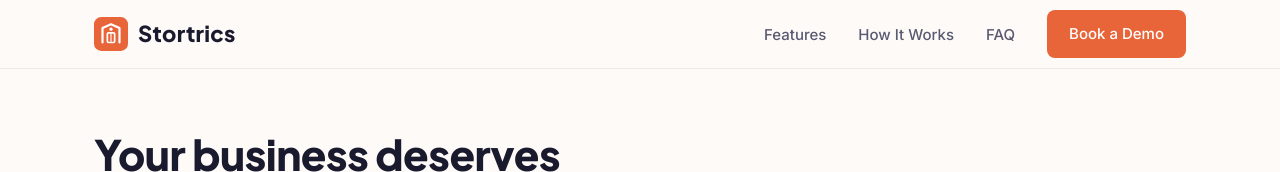
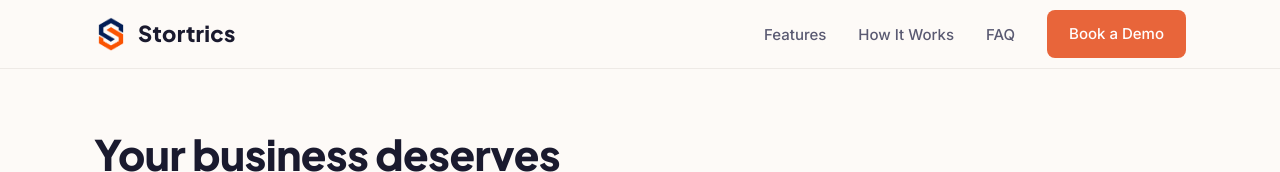
Before and after one commit to paulstjhn/stortrics-landing-page, a plain HTML site: page index.html in a window 1280 px wide. Shown: the top 172 px of the page. Drawn offline with Linux system fonts and the light colour scheme.

Commit message:
Add Stortrics logo image and update navigation styling

```diff
--- a/index.html
+++ b/index.html
@@ -22,14 +22,7 @@
   <nav class="navbar" id="navbar">
     <div class="container nav-inner">
       <a href="#" class="nav-brand" id="nav-brand">
-        <svg width="34" height="34" viewBox="0 0 28 28" fill="none">
-          <rect width="28" height="28" rx="6" fill="#E8653A" />
-          <path d="M7 21V9L14 6l7 3v12" stroke="#fff" stroke-width="1.8" stroke-linecap="round"
-            stroke-linejoin="round" />
-          <rect x="11" y="13" width="6" height="8" rx="1" stroke="#fff" stroke-width="1.4" />
-          <line x1="14" y1="13" x2="14" y2="21" stroke="#fff" stroke-width="0.9" />
-          <circle cx="14" cy="10" r="1.3" fill="#fff" />
-        </svg>
+        <img src="images/stortrics-logo.png" alt="Stortrics logo" width="34" height="34" class="nav-brand-icon">
         <span class="nav-brand-name">Stortrics</span>
       </a>
 
--- a/style.css
+++ b/style.css
@@ -136,8 +136,11 @@
       text-decoration: none;
     }
 
-    .nav-brand svg {
+    .nav-brand svg,
+    .nav-brand img {
       flex-shrink: 0;
+      display: block;
+      object-fit: contain;
     }
 
     .nav-brand-name {
```
Also changed, not shown: images/stortrics-logo.png (added), 1 other file.
